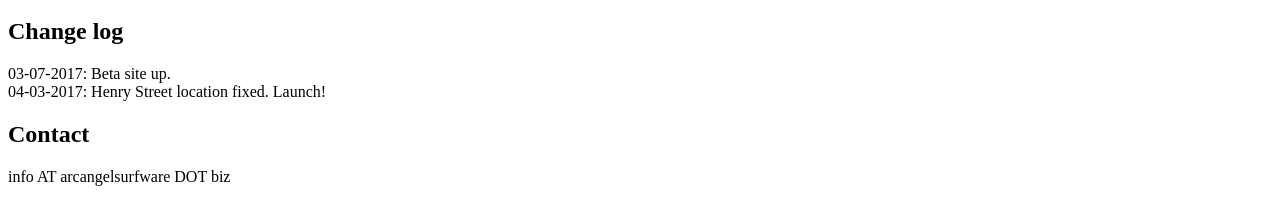
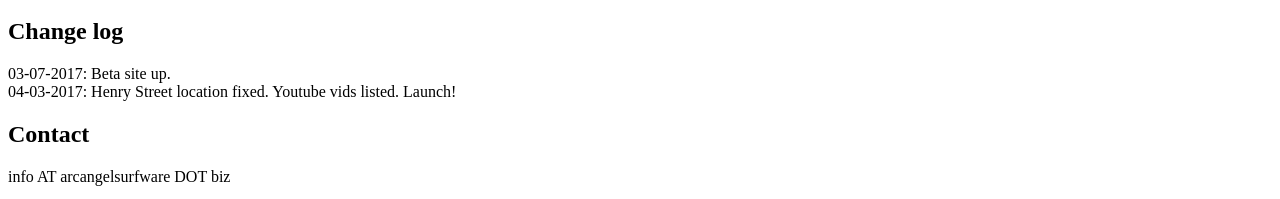
Before and after one commit to coryarcangel/music-and-the-mind-of-the-world, a Jekyll site: the page built from about.markdown, in a window 1280 px wide and 900 px high, scrolled down 1964 px. Shown: the part 698-897 px from the top of the window. Built offline with Jekyll 4.4.1, drawn with Linux system fonts in a browser that asks for light colours; nearby versions of some CDN libraries; library files that are not in the unit come from our copies; comment, search, counter and statistics services are not loaded.

Commit message:
Small change log edit

```diff
--- a/about.markdown
+++ b/about.markdown
@@ -50,7 +50,7 @@ Tony would use two titles – Music and the Mind of the World  and Music and the
 
 ## Change log
 03-07-2017: Beta site up.
-04-03-2017: Henry Street location fixed. Launch!
+04-03-2017: Henry Street location fixed. Youtube vids listed. Launch!
 
 ## Contact
 info AT arcangelsurfware DOT biz
```
